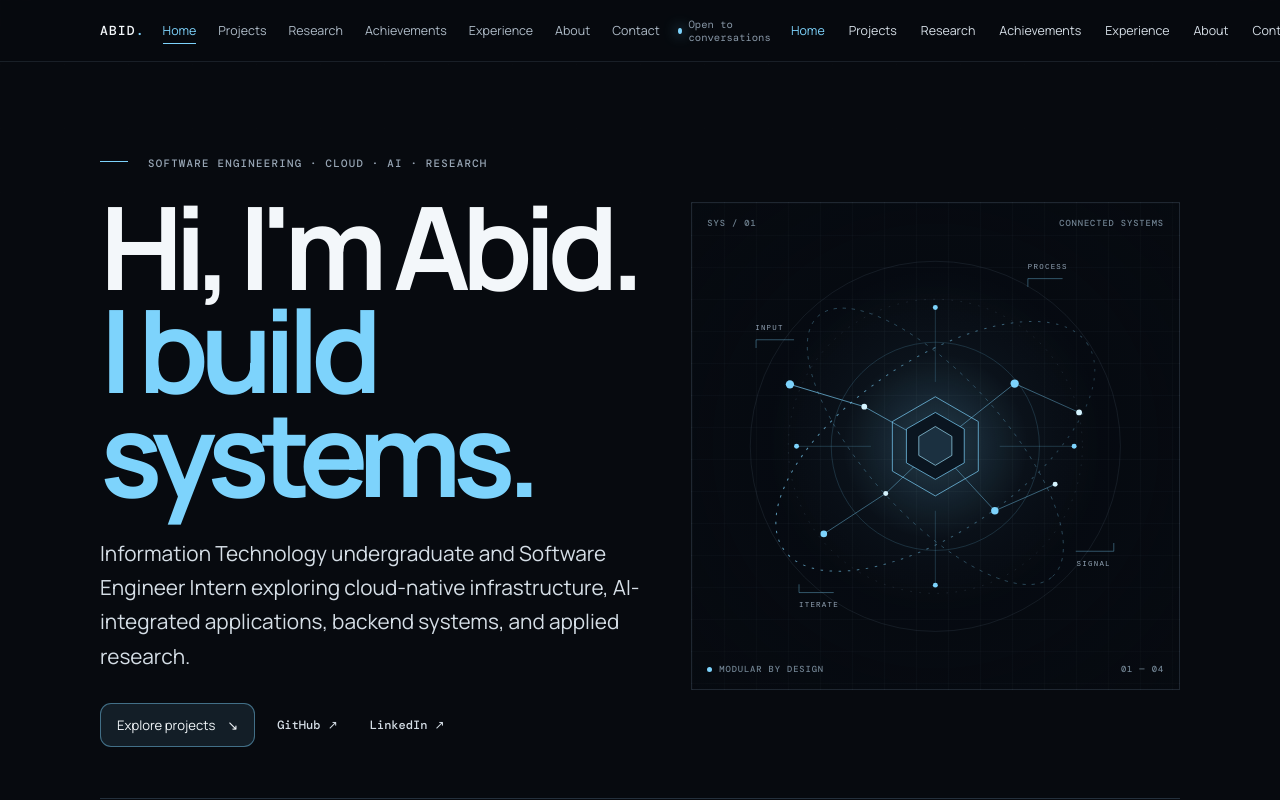
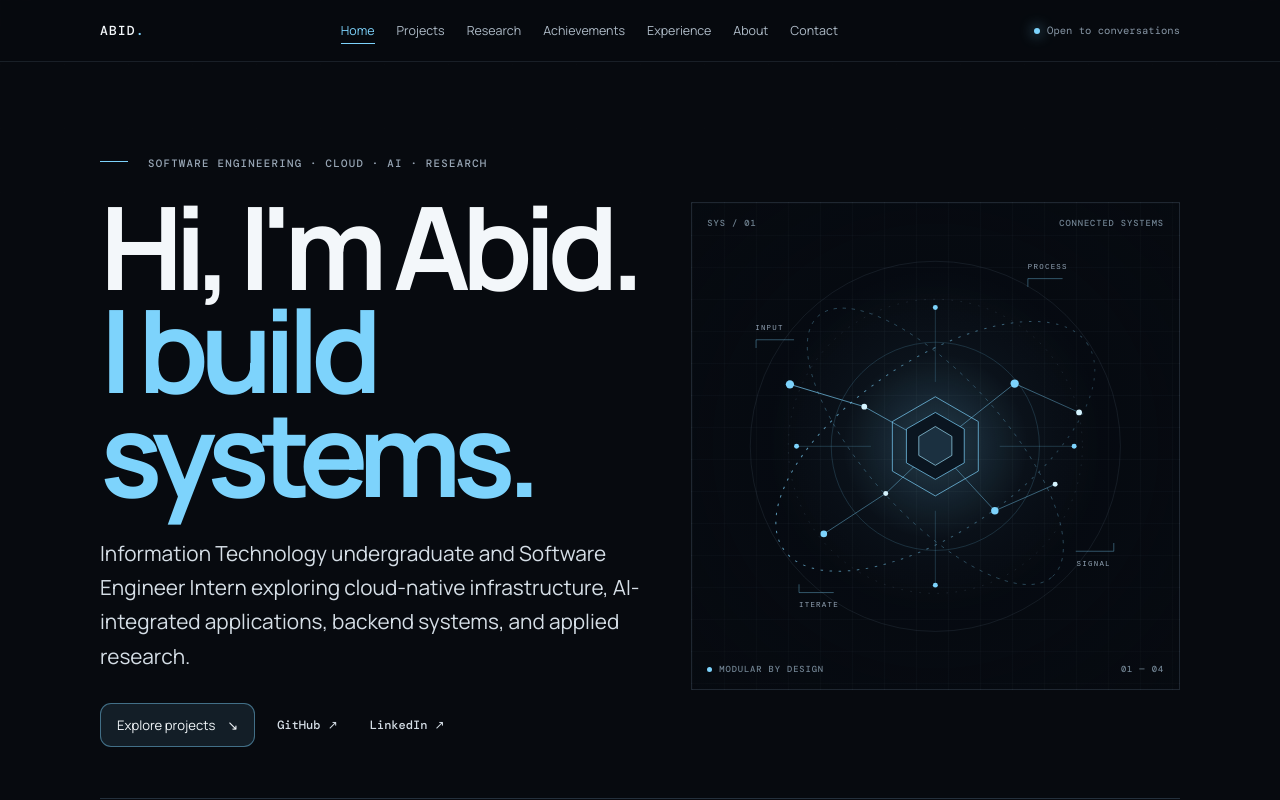
Before and after one commit to InfX2243/portfolio, a React (Vite) app: page / in a window 1280 px wide. Shown: the top 800 px of the page. Built offline with nearby package versions, Linux system fonts and the light colour scheme.

Commit message:
Fix duplicate desktop and mobile navigation rendering

```diff
--- a/src/styles.css
+++ b/src/styles.css
@@ -25,8 +25,8 @@ a { text-decoration: none; }
 .nav { position: fixed; z-index: 20; top: 18px; left: 50%; transform: translateX(-50%); width: min(1180px, calc(100% - 48px)); padding: 11px 14px 11px 18px; display: flex; align-items: center; justify-content: space-between; gap: 18px; border: 1px solid var(--line); border-radius: 999px; background: rgba(3, 7, 13, .72); backdrop-filter: blur(18px); }
 .wordmark { font: 500 .8rem var(--mono); letter-spacing: .08em; }
 .wordmark span { color: var(--cyan); }
-.nav nav { display: flex; gap: 24px; font-size: .78rem; color: var(--soft); }
-.nav nav a:hover, .text-link:hover { color: var(--cyan); }
+.nav > .desktop-nav { display: flex; gap: 24px; font-size: .78rem; color: var(--soft); }
+.nav > .desktop-nav a:hover, .text-link:hover { color: var(--cyan); }
 .nav-status { font: 400 .66rem var(--mono); color: var(--muted); display: flex; align-items: center; gap: 7px; }
 .status-dot { width: 6px; height: 6px; border-radius: 50%; background: #7dd3fc; box-shadow: 0 0 14px #7dd3fc; }
 .hero { min-height: 100svh; display: flex; flex-direction: column; justify-content: center; position: relative; padding-top: 120px; }
@@ -106,7 +106,7 @@ a { text-decoration: none; }
 @media (max-width: 650px) {
   .section-shell, .nav { width: min(100% - 28px, 1180px); }
   .nav { top: 10px; }
-  .nav nav { gap: 12px; font-size: .68rem; }
+  .nav > .desktop-nav { gap: 12px; font-size: .68rem; }
   .wordmark { font-size: .68rem; }
   .hero { padding-top: 110px; }
   .hero h1 { font-size: clamp(3.1rem, 16vw, 5rem); }
@@ -186,13 +186,13 @@ a { text-decoration: none; }
     padding-inline: 12px;
     gap: 10px;
   }
-  .nav nav {
+   .nav > .desktop-nav {
     min-width: 0;
     flex: 1;
     justify-content: flex-end;
     gap: clamp(8px, 3vw, 14px);
   }
-  .nav nav a {
+   .nav > .desktop-nav a {
     white-space: nowrap;
   }
 }
@@ -270,8 +270,8 @@ a { text-decoration: none; }
 }
 
 
-.mobile-nav-toggle,
-.mobile-nav-panel { display: none; }
+.mobile-nav-toggle { display: none; }
+.nav > .mobile-nav-panel { display: none; }
 
 @media (max-width: 650px) {
   .mobile-nav-toggle {
@@ -288,7 +288,7 @@ a { text-decoration: none; }
     cursor: pointer;
   }
 
-  .mobile-nav-panel {
+  .nav > .mobile-nav-panel {
     position: absolute;
     top: calc(100% + 8px);
     left: 0;
@@ -307,7 +307,7 @@ a { text-decoration: none; }
     transition: opacity .18s ease, transform .18s ease, visibility .18s ease;
   }
 
-  .mobile-nav-panel.is-open {
+  .nav > .mobile-nav-panel.is-open {
     opacity: 1;
     visibility: visible;
     pointer-events: auto;
```
